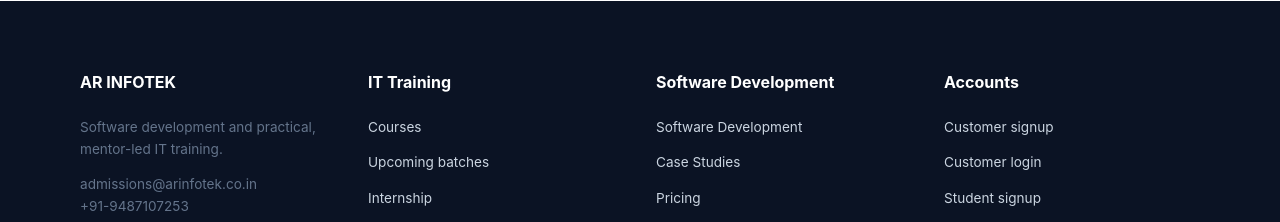
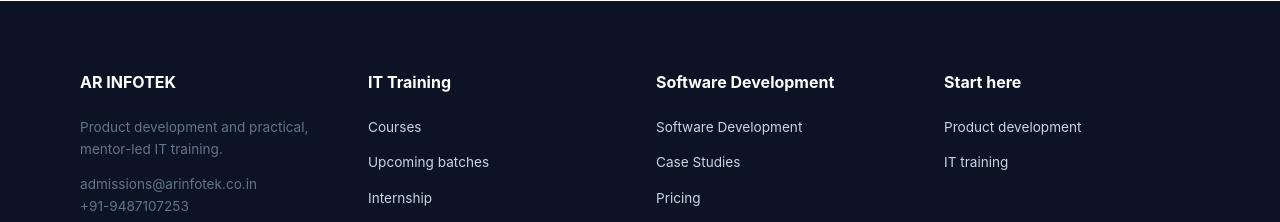
Before and after one commit to ranandraj/arinfotek-webapp-dev, an Astro site: page /arinfotek-webapp-dev/faq in a window 1280 px wide. Shown: the part 1595-1817 px from the top of the page. Built offline with nearby package versions, Linux system fonts and the light colour scheme; Astro itself is replaced by a stand-in of ours.

Commit message:
Split logins by practice and redesign homepage: src/components/Footer.astro

```diff
--- a/src/components/Footer.astro
+++ b/src/components/Footer.astro
@@ -15,7 +15,7 @@ const mode = trainingPrefixes.some((prefix) => relativePath.startsWith(prefix))
   <div class="container footer-grid">
     <div>
       <h4>AR INFOTEK</h4>
-      <p class="small">Software development and practical, mentor-led IT training.</p>
+      <p class="small">Product development and practical, mentor-led IT training.</p>
       <p class="small">admissions@arinfotek.co.in<br />+91-9487107253</p>
     </div>
 
@@ -42,13 +42,29 @@ const mode = trainingPrefixes.some((prefix) => relativePath.startsWith(prefix))
       </div>
     )}
 
+    {mode === 'home' && (
       <div>
-      <h4>Accounts</h4>
+        <h4>Start here</h4>
+        <p class="small"><a href={`${base}software-development/`}>Product development</a></p>
+        <p class="small"><a href={`${base}courses/`}>IT training</a></p>
+      </div>
+    )}
+
+    {mode === 'development' && (
+      <div>
+        <h4>Customer account</h4>
         <p class="small"><a href={`${base}signup/customer/`}>Customer signup</a></p>
         <p class="small"><a href={`${base}login/customer/`}>Customer login</a></p>
+      </div>
+    )}
+
+    {mode === 'training' && (
+      <div>
+        <h4>Student account</h4>
         <p class="small"><a href={`${base}signup/student/`}>Student signup</a></p>
         <p class="small"><a href={`${base}login/student/`}>Student login</a></p>
       </div>
+    )}
   </div>
   <div class="container small">
     © {year} AR INFOTEK. All rights reserved.
```
Lines whose indentation alone changed are shown as unchanged.
